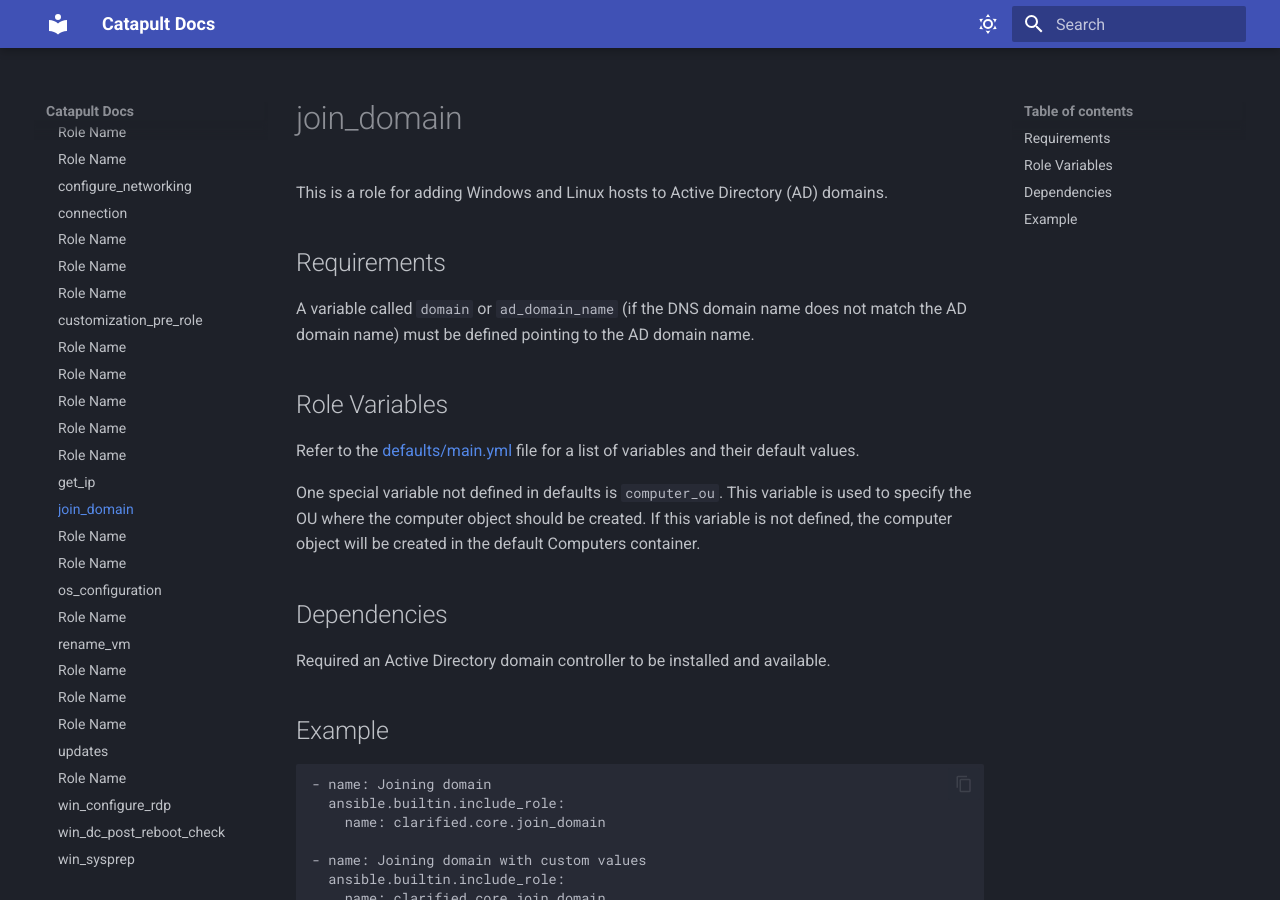
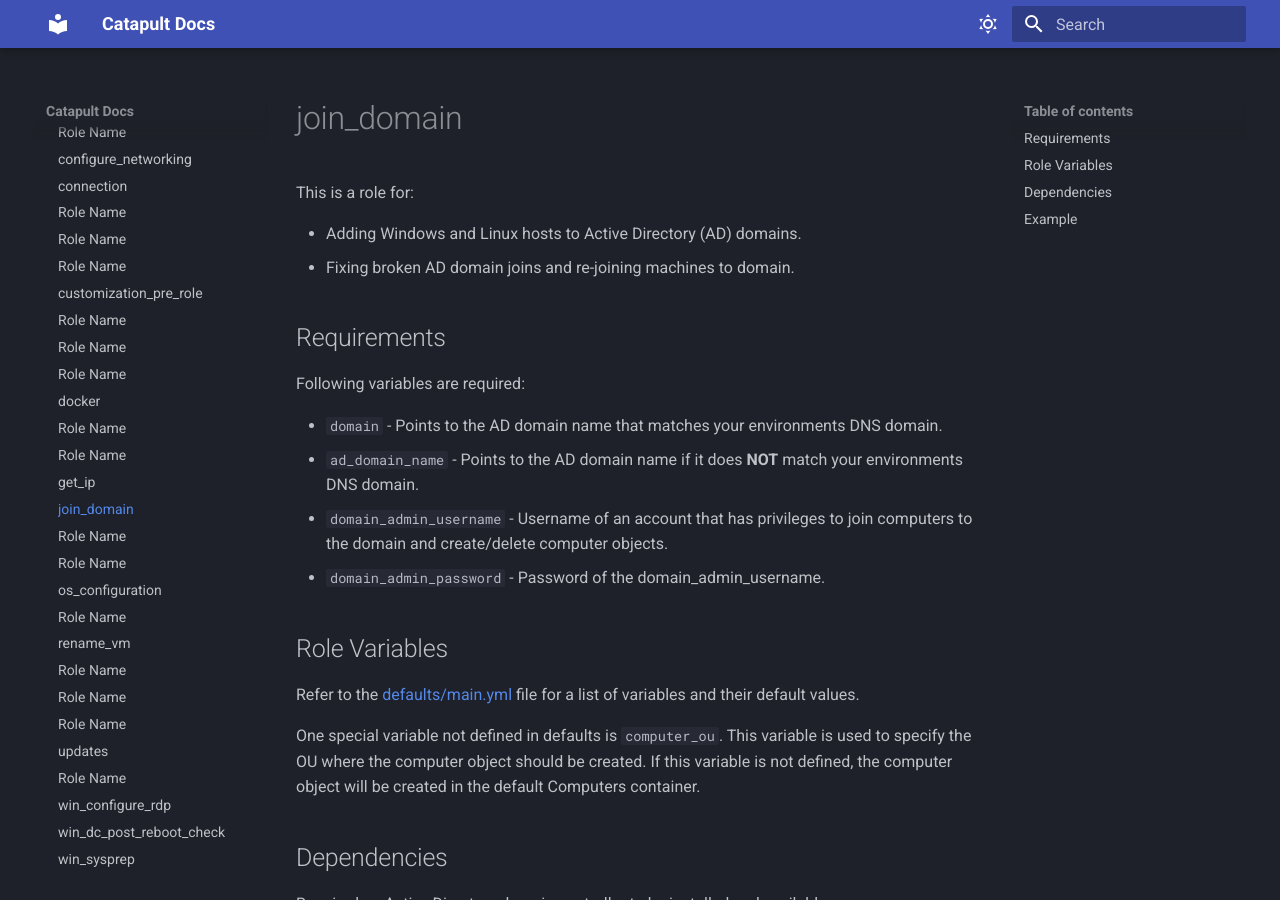
Before and after one commit to ClarifiedSecurity/catapult-docs, an MkDocs documentation site: the page built from docs/clarified-core-collection/join_domain.md, in a window 1280 px wide and 900 px high. Built offline with MkDocs 1.6.1 and Material for MkDocs 9.7.7, drawn with Linux system fonts in a browser that asks for light colours.

Commit message:
CatapultBot update docs

```diff
--- a/docs/clarified-core-collection/join_domain.md
+++ b/docs/clarified-core-collection/join_domain.md
@@ -1,10 +1,18 @@
 # join_domain
 
-This is a role for adding Windows and Linux hosts to Active Directory (AD) domains.
+This is a role for:
+
+- Adding Windows and Linux hosts to Active Directory (AD) domains.
+- Fixing broken AD domain joins and re-joining machines to domain.
 
 ## Requirements
 
-A variable called `domain` or `ad_domain_name` (if the DNS domain name does not match the AD domain name) must be defined pointing to the AD domain name.
+Following variables are required:
+
+- `domain` - Points to the AD domain name that matches your environments DNS domain.
+- `ad_domain_name` - Points to the AD domain name if it does **NOT** match your environments DNS domain.
+- `domain_admin_username` - Username of an account that has privileges to join computers to the domain and create/delete computer objects.
+- `domain_admin_password` - Password of the domain_admin_username.
 
 ## Role Variables
 
```
Also changed, not shown: docs/clarified-core-collection/docker.md (added, +23 -0 lines).
